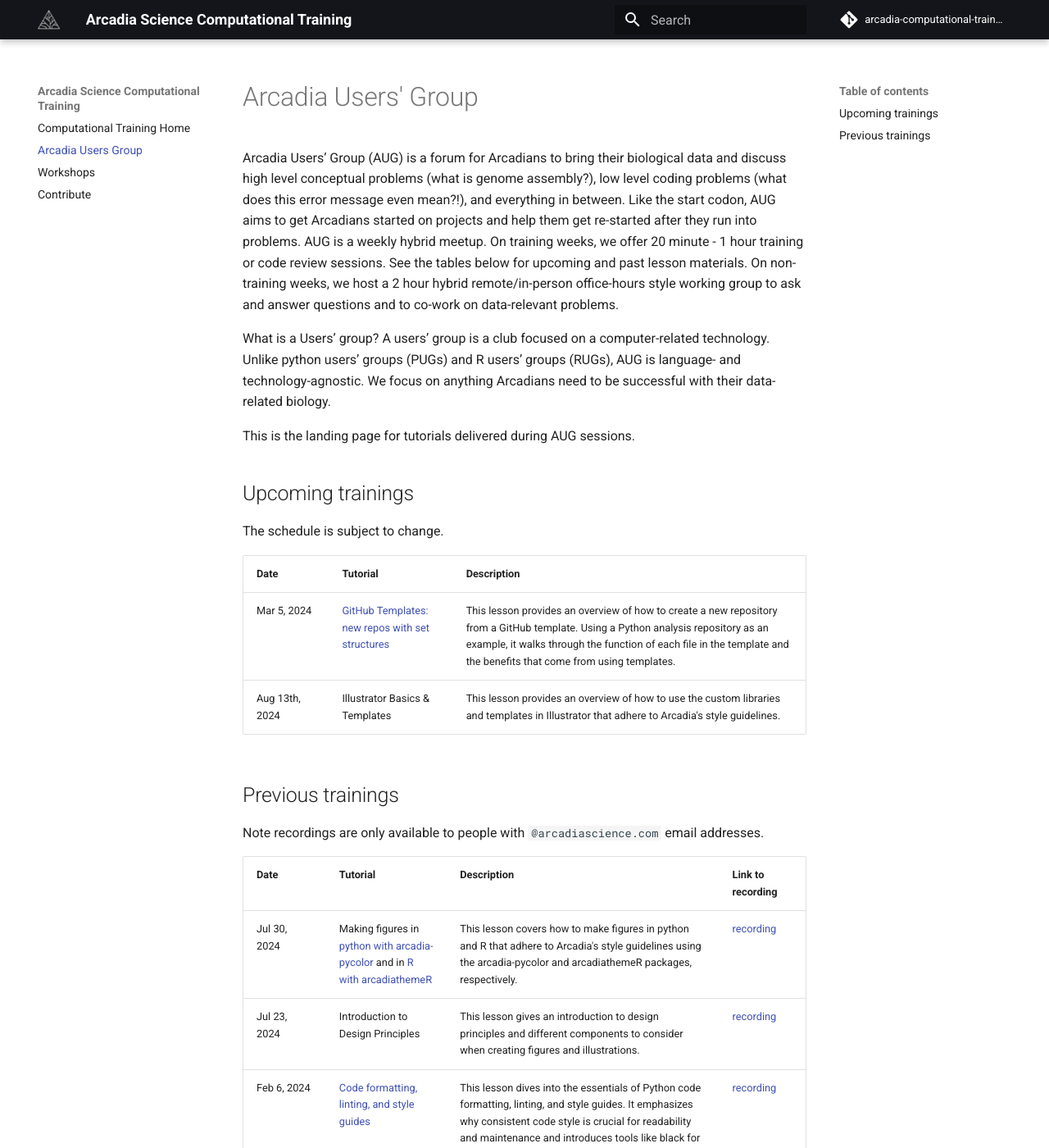
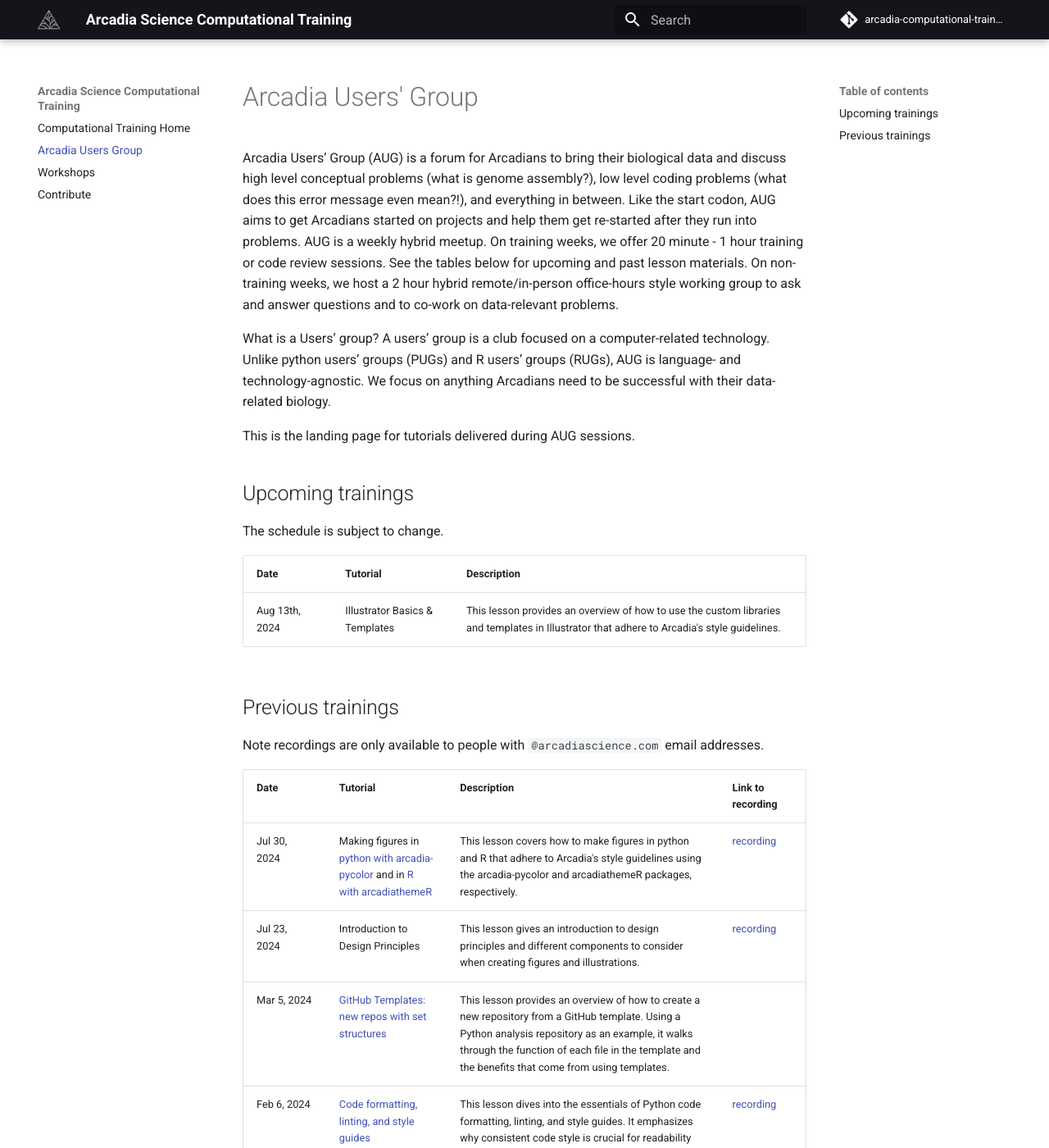
Before and after one commit to Arcadia-Science/arcadia-computational-training, an MkDocs documentation site: the page built from docs/arcadia-users-group/overview.md, in a window 1280 px wide and 1400 px high. Shown: the whole window at 82% size. Built offline with MkDocs 1.6.1 and Material for MkDocs 9.7.7, drawn with Linux system fonts in a browser that asks for light colours; comment, search, counter and statistics services are not loaded; part of the change alters nothing that is shown.

```diff
--- a/docs/arcadia-users-group/overview.md
+++ b/docs/arcadia-users-group/overview.md
@@ -20,7 +20,6 @@ The schedule is subject to change.
 
 | Date         | Tutorial            | Description   |
 | ------------ | ------------------- | ------------- |
-| Mar 5, 2024  | [GitHub Templates: new repos with set structures](20240305-github-templates/lesson.md) | This lesson provides an overview of how to create a new repository from a GitHub template. Using a Python analysis repository as an example, it walks through the function of each file in the template and the benefits that come from using templates.|
 | Aug 13th, 2024  | Illustrator Basics & Templates | This lesson provides an overview of how to use the custom libraries and templates in Illustrator that adhere to Arcadia's style guidelines. |
 
 ## Previous trainings
@@ -31,6 +30,7 @@ Note recordings are only available to people with `@arcadiascience.com` email ad
 | ------------- | -------------------------------------------------------------------------------------------------------------------------------------------------------------------------- | ---------------------------------------------------------------------------------------------------------------------------------------------------------------------------------------------------------------------------------------------------------------------------------------------------------------------------------------------------------------------------------------------------------------------------------------------------- | ------------------------------------------------------------------------------------------------- |
 | Jul 30, 2024 | Making figures in [python with arcadia-pycolor](./20240730-arcadia-pycolor/lesson.md) and in [R with arcadiathemeR](./20240730-arcadiathemer/20240730-arcadiathemer.md) | This lesson covers how to make figures in python and R that adhere to Arcadia's style guidelines using the arcadia-pycolor and arcadiathemeR packages, respectively. | [recording](https://youtu.be/cDkuVdi6ApU) |
 | Jul 23, 2024 | Introduction to Design Principles | This lesson gives an introduction to design principles and different components to consider when creating figures and illustrations.| [recording](https://youtu.be/np4i5_Yc6Bc) |
+| Mar 5, 2024  | [GitHub Templates: new repos with set structures](20240305-github-templates/lesson.md) | This lesson provides an overview of how to create a new repository from a GitHub template. Using a Python analysis repository as an example, it walks through the function of each file in the template and the benefits that come from using templates.|
 | Feb 6, 2024  | [Code formatting, linting, and style guides](20240206-intro-to-formatting-and-linting/lesson.md) | This lesson dives into the essentials of Python code formatting, linting, and style guides. It emphasizes why consistent code style is crucial for readability and maintenance and introduces tools like black for auto-formatting and ruff for linting. The session also explains Python-specific conventions, such as PEP8 and the Google Python Style Guide, with practical examples to illustrate how these practices improve code quality.| [recording](https://youtu.be/Nzze0OopizE) |
 | Nov 28, 2023 | [Building test data sets](20231128-testing-datasets/lesson.md)  | Tests should run quickly, ensure that code produces the correct output, and ensure that the output makes sense. Designing test data sets that fulfill all of these criteria is an art. This lesson will cover some guiding principles and strategies for making new test data sets. | [recording](https://youtu.be/WcCoU1zXCyo) |
 | Nov 14, 2023 | [Testing concepts & terminology](20231104-testing-concepts/lesson.md) | Unit tests & assertions & continuous integration, oh my! This introduction to testing will cover the concepts and goals of unit testing and provide a hands-on primer for writing & running tests. | [recording 1](https://youtu.be/Ioq_1wWb0K0) [recording 2](https://youtu.be/kWAIV2lZZDk) |
```
